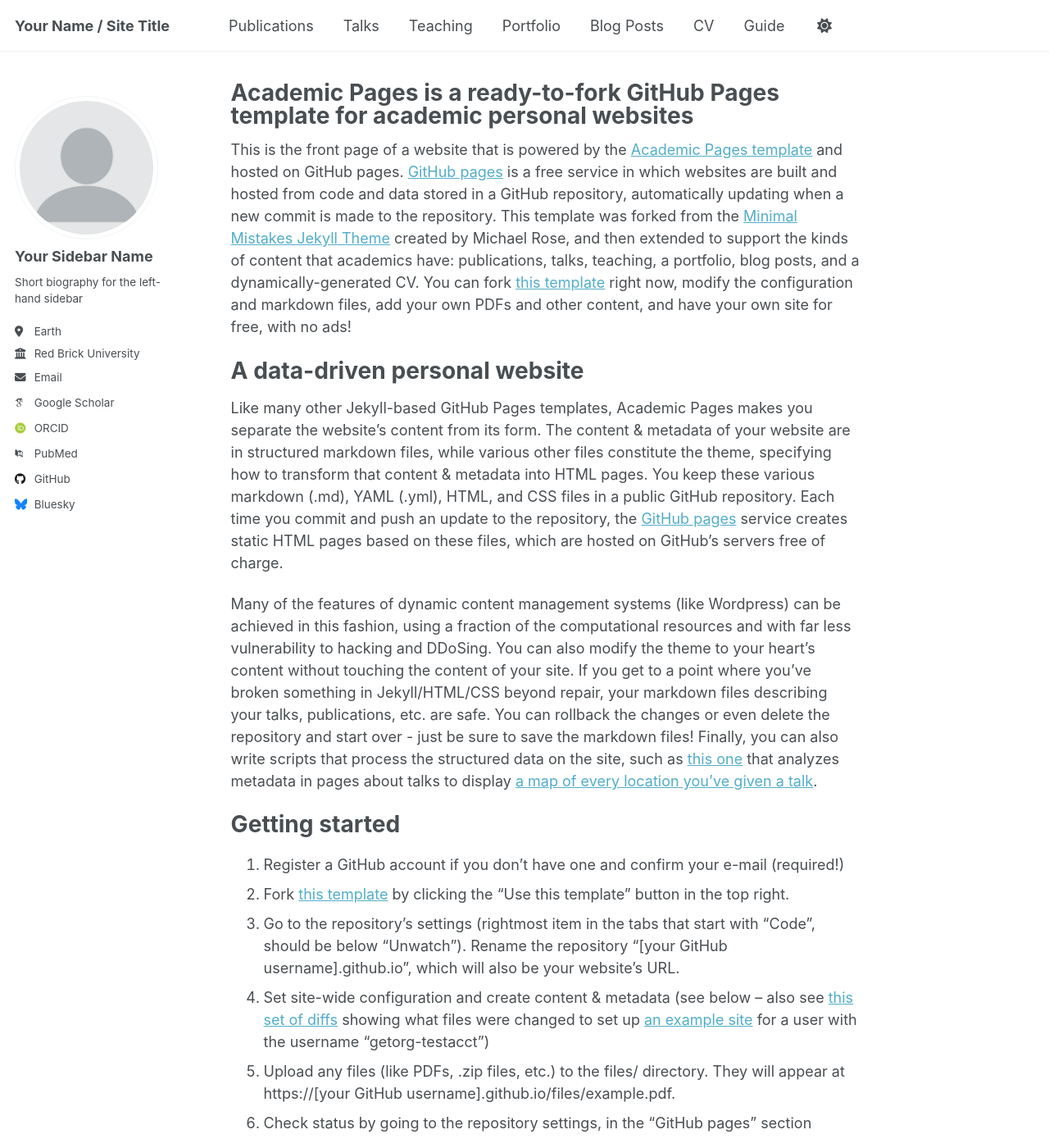
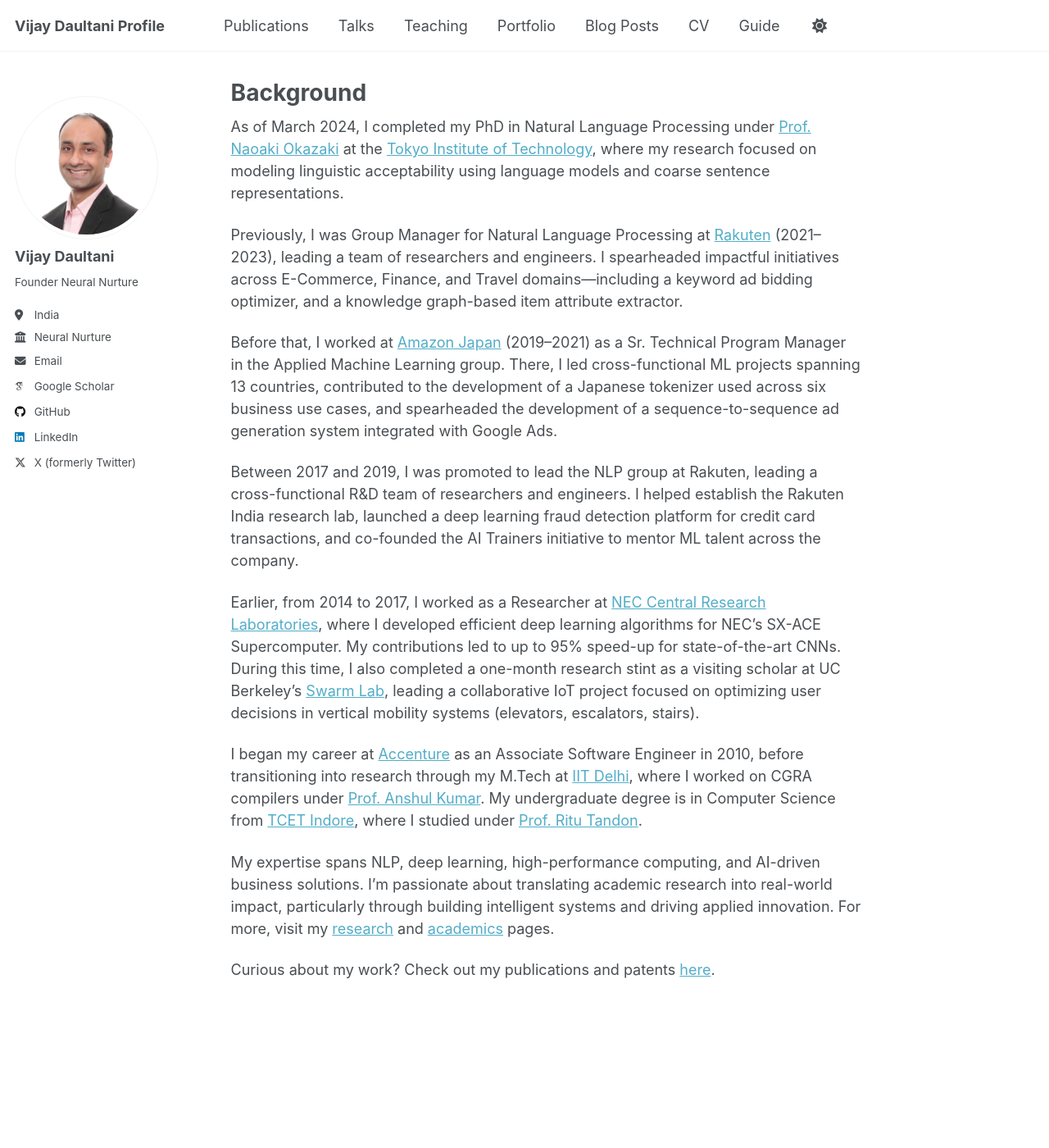
Before and after one commit to vijaydaultani/vijaydaultani.github.io, a Jekyll site: the page built from _pages/about.md, in a window 1280 px wide and 1400 px high. Shown: the whole window at 82% size. Built offline with Jekyll 4.4.1, drawn with Linux system fonts in a browser that asks for light colours; some web fonts are replaced; some of the changed text lies outside the part shown.

Commit message:
pushing index page of the new theme

```diff
--- a/_config.yml
+++ b/_config.yml
@@ -9,35 +9,35 @@
 # Basic Site Settings
 locale                   : "en-US"
 site_theme               : "default"
-title                    : "Your Name / Site Title"
+title                    : "Vijay Daultani Profile"
 title_separator          : "-"
-name                     : &name "Your Name"
+name                     : &name "Vijay Daultani"
 description              : &description "personal description"
-url                      : https://academicpages.github.io # the base hostname & protocol for your site e.g. "https://[your GitHub username].github.io"
+url                      : https://vijaydaultani.github.io # the base hostname & protocol for your site e.g. "https://[your GitHub username].github.io"
 baseurl                  : "" # the subpath of your site, e.g. "/blog"
-repository               : "academicpages/academicpages.github.io"
+repository               : "vijaydaultani/vijaydaultani.github.io"
 
 # Site Author - The following control what appear as part of the author content on the side bar.
 #               If a field is blank the icon and link will not appear, otherwise it will be shown.
 #               Additional customization can be done by editing /_includes/author-profile.html
 author:
   # Biographic information
-  avatar           : "profile.png"
-  name             : "Your Sidebar Name"
+  avatar           : "profile.jpg"
+  name             : "Vijay Daultani"
   pronouns         : # example: "she/her"
-  bio              : "Short biography for the left-hand sidebar"
-  location         : "Earth"
-  employer         : "Red Brick University"
+  bio              : "Founder Neural Nurture"
+  location         : "India"
+  employer         : "Neural Nurture"
   uri              : # URL
-  email            : "none@example.org"
+  email            : "vijay.daultani@gmail.com"
 
   # Academic websites
   arxiv            : # URL - Update with the correct link to your profile
-  googlescholar    : "https://scholar.google.com/citations?user=PS_CX0AAAAAJ"
+  googlescholar    : "https://scholar.google.com/citations?user=qsoG8ZQAAAAJ&hl=en"
   impactstory      : # URL
-  orcid            : "http://orcid.org/yourorcidurl"
+  orcid            : # URL
   semantic         : # URL
-  pubmed           : "https://www.ncbi.nlm.nih.gov/pubmed/?term=john+snow"
+  pubmed           : # URL
   researchgate     : # URL
   scopus           : # URL
 
@@ -45,12 +45,12 @@
   bitbucket        : # Username - Update with your username on the site
   codepen          : # Username
   dribbble         : # Username
-  github           : "academicpages"
+  github           : vijaydaultani
   kaggle           : # Username
   stackoverflow    : # User number or user number and name (i.e., use "1" or "1/jeff-atwood")
 
   # Social media
-  bluesky          : "bsky.app" # Replace this with you Bluesky username
+  bluesky          : # Username
   facebook         : # Username
   flickr           : # Username
   foursquare       : # Username
@@ -59,7 +59,7 @@
   keybase          : # Username
   instagram        : # Username
   lastfm           : # Username
-  linkedin         : # Username
+  linkedin         : vijaydaultani
   mastodon         : # URL
   medium           : # URL
   pinterest        : # Username
@@ -67,7 +67,7 @@
   steam            : # Username
   telegram         : # URL
   tumblr           : # Username
-  twitter          : # Username for X / Twitter
+  twitter          : vijaydaultani
   vine             : # Username
   weibo            : # Username
   wikipedia        : # Username
--- a/_pages/about.md
+++ b/_pages/about.md
@@ -1,49 +1,24 @@
 ---
 permalink: /
-title: "Academic Pages is a ready-to-fork GitHub Pages template for academic personal websites"
+title: "Background"
 author_profile: true
 redirect_from:
   - /about/
   - /about.html
 ---
 
-This is the front page of a website that is powered by the [Academic Pages template](https://github.com/academicpages/academicpages.github.io) and hosted on GitHub pages. [GitHub pages](https://pages.github.com) is a free service in which websites are built and hosted from code and data stored in a GitHub repository, automatically updating when a new commit is made to the repository. This template was forked from the [Minimal Mistakes Jekyll Theme](https://mmistakes.github.io/minimal-mistakes/) created by Michael Rose, and then extended to support the kinds of content that academics have: publications, talks, teaching, a portfolio, blog posts, and a dynamically-generated CV. You can fork [this template](https://github.com/academicpages/academicpages.github.io) right now, modify the configuration and markdown files, add your own PDFs and other content, and have your own site for free, with no ads!
+As of March 2024, I completed my PhD in Natural Language Processing under [Prof. Naoaki Okazaki](https://www.chokkan.org/) at the [Tokyo Institute of Technology](https://www.titech.ac.jp/english/), where my research focused on modeling linguistic acceptability using language models and coarse sentence representations.
 
-A data-driven personal website
-======
-Like many other Jekyll-based GitHub Pages templates, Academic Pages makes you separate the website's content from its form. The content & metadata of your website are in structured markdown files, while various other files constitute the theme, specifying how to transform that content & metadata into HTML pages. You keep these various markdown (.md), YAML (.yml), HTML, and CSS files in a public GitHub repository. Each time you commit and push an update to the repository, the [GitHub pages](https://pages.github.com/) service creates static HTML pages based on these files, which are hosted on GitHub's servers free of charge.
+Previously, I was Group Manager for Natural Language Processing at [Rakuten](https://global.rakuten.com/corp/) (2021–2023), leading a team of researchers and engineers. I spearheaded impactful initiatives across E-Commerce, Finance, and Travel domains—including a keyword ad bidding optimizer, and a knowledge graph-based item attribute extractor.
 
-Many of the features of dynamic content management systems (like Wordpress) can be achieved in this fashion, using a fraction of the computational resources and with far less vulnerability to hacking and DDoSing. You can also modify the theme to your heart's content without touching the content of your site. If you get to a point where you've broken something in Jekyll/HTML/CSS beyond repair, your markdown files describing your talks, publications, etc. are safe. You can rollback the changes or even delete the repository and start over - just be sure to save the markdown files! Finally, you can also write scripts that process the structured data on the site, such as [this one](https://github.com/academicpages/academicpages.github.io/blob/master/talkmap.ipynb) that analyzes metadata in pages about talks to display [a map of every location you've given a talk](https://academicpages.github.io/talkmap.html).
+Before that, I worked at [Amazon Japan](https://www.amazon.co.jp/) (2019–2021) as a Sr. Technical Program Manager in the Applied Machine Learning group. There, I led cross-functional ML projects spanning 13 countries, contributed to the development of a Japanese tokenizer used across six business use cases, and spearheaded the development of a sequence-to-sequence ad generation system integrated with Google Ads.
 
-Getting started
-======
-1. Register a GitHub account if you don't have one and confirm your e-mail (required!)
-1. Fork [this template](https://github.com/academicpages/academicpages.github.io) by clicking the "Use this template" button in the top right.
-1. Go to the repository's settings (rightmost item in the tabs that start with "Code", should be below "Unwatch"). Rename the repository "[your GitHub username].github.io", which will also be your website's URL.
-1. Set site-wide configuration and create content & metadata (see below -- also see [this set of diffs](http://archive.is/3TPas) showing what files were changed to set up [an example site](https://getorg-testacct.github.io) for a user with the username "getorg-testacct")
-1. Upload any files (like PDFs, .zip files, etc.) to the files/ directory. They will appear at https://[your GitHub username].github.io/files/example.pdf.
-1. Check status by going to the repository settings, in the "GitHub pages" section
+Between 2017 and 2019, I was promoted to lead the NLP group at Rakuten, leading a cross-functional R&D team of researchers and engineers. I helped establish the Rakuten India research lab, launched a deep learning fraud detection platform for credit card transactions, and co-founded the AI Trainers initiative to mentor ML talent across the company.
 
-Site-wide configuration
-------
-The main configuration file for the site is in the base directory in [_config.yml](https://github.com/academicpages/academicpages.github.io/blob/master/_config.yml), which defines the content in the sidebars and other site-wide features. You will need to replace the default variables with ones about yourself and your site's github repository. The configuration file for the top menu is in [_data/navigation.yml](https://github.com/academicpages/academicpages.github.io/blob/master/_data/navigation.yml). For example, if you don't have a portfolio or blog posts, you can remove those items from that navigation.yml file to remove them from the header.
+Earlier, from 2014 to 2017, I worked as a Researcher at [NEC Central Research Laboratories](http://www.nec.com/en/global/rd/), where I developed efficient deep learning algorithms for NEC’s SX-ACE Supercomputer. My contributions led to up to 95% speed-up for state-of-the-art CNNs. During this time, I also completed a one-month research stint as a visiting scholar at UC Berkeley’s [Swarm Lab](https://bamlab.berkeley.edu/wiki/swarm_lab), leading a collaborative IoT project focused on optimizing user decisions in vertical mobility systems (elevators, escalators, stairs).
 
-Create content & metadata
-------
-For site content, there is one markdown file for each type of content, which are stored in directories like _publications, _talks, _posts, _teaching, or _pages. For example, each talk is a markdown file in the [_talks directory](https://github.com/academicpages/academicpages.github.io/tree/master/_talks). At the top of each markdown file is structured data in YAML about the talk, which the theme will parse to do lots of cool stuff. The same structured data about a talk is used to generate the list of talks on the [Talks page](https://academicpages.github.io/talks), each [individual page](https://academicpages.github.io/talks/2012-03-01-talk-1) for specific talks, the talks section for the [CV page](https://academicpages.github.io/cv), and the [map of places you've given a talk](https://academicpages.github.io/talkmap.html) (if you run this [python file](https://github.com/academicpages/academicpages.github.io/blob/master/talkmap.py) or [Jupyter notebook](https://github.com/academicpages/academicpages.github.io/blob/master/talkmap.ipynb), which creates the HTML for the map based on the contents of the _talks directory).
+I began my career at [Accenture](https://www.accenture.com/in-en) as an Associate Software Engineer in 2010, before transitioning into research through my M.Tech at [IIT Delhi](http://www.cse.iitd.ac.in/), where I worked on CGRA compilers under [Prof. Anshul Kumar](http://www.cse.iitd.ac.in/~anshul/). My undergraduate degree is in Computer Science from [TCET Indore](http://www.trubainstitute.ac.in/GROUP-OF-INSTITUTIONS/tcet_new), where I studied under [Prof. Ritu Tandon](http://www.trubainstitute.ac.in/GROUP-OF-INSTITUTIONS/tcet_new/info.php?show=351).
 
-**Markdown generator**
+My expertise spans NLP, deep learning, high-performance computing, and AI-driven business solutions. I’m passionate about translating academic research into real-world impact, particularly through building intelligent systems and driving applied innovation. For more, visit my [research](research) and [academics](academics) pages.
 
-The repository includes [a set of Jupyter notebooks](https://github.com/academicpages/academicpages.github.io/tree/master/markdown_generator
-) that converts a CSV containing structured data about talks or presentations into individual markdown files that will be properly formatted for the Academic Pages template. The sample CSVs in that directory are the ones I used to create my own personal website at stuartgeiger.com. My usual workflow is that I keep a spreadsheet of my publications and talks, then run the code in these notebooks to generate the markdown files, then commit and push them to the GitHub repository.
-
-How to edit your site's GitHub repository
-------
-Many people use a git client to create files on their local computer and then push them to GitHub's servers. If you are not familiar with git, you can directly edit these configuration and markdown files directly in the github.com interface. Navigate to a file (like [this one](https://github.com/academicpages/academicpages.github.io/blob/master/_talks/2012-03-01-talk-1.md) and click the pencil icon in the top right of the content preview (to the right of the "Raw | Blame | History" buttons). You can delete a file by clicking the trashcan icon to the right of the pencil icon. You can also create new files or upload files by navigating to a directory and clicking the "Create new file" or "Upload files" buttons.
-
-Example: editing a markdown file for a talk
-![Editing a markdown file for a talk](/images/editing-talk.png)
-
-For more info
-------
-More info about configuring Academic Pages can be found in [the guide](https://academicpages.github.io/markdown/), the [growing wiki](https://github.com/academicpages/academicpages.github.io/wiki), and you can always [ask a question on GitHub](https://github.com/academicpages/academicpages.github.io/discussions). The [guides for the Minimal Mistakes theme](https://mmistakes.github.io/minimal-mistakes/docs/configuration/) (which this theme was forked from) might also be helpful.
+Curious about my work? Check out my publications and patents [here](research.md).
--- a/markdown_generator/talks.tsv
+++ b/markdown_generator/talks.tsv
@@ -3,3 +3,4 @@
 Tutorial 1 on Relevant Topic in Your Field	Tutorial	tutorial-1	UC-Berkeley Institute for Testing Science	2013-03-01	Berkeley CA, USA	http://exampleurl.com	This is a description of your tutorial, note the different field in type. This is a markdown files that can be all markdown-ified like any other post. Yay markdown!
 Talk 2 on Relevant Topic in Your Field	Talk	talk-2	London School of Testing	2014-02-01	London, UK	http://example2.com	This is a description of your talk, which is a markdown files that can be all markdown-ified like any other post. Yay markdown!
 Conference Proceeding talk 3 on Relevant Topic in Your Field	Conference proceedings talk	talk-3	Testing Institute of America 2014 Annual Conference	2014-03-01	Los Angeles, CA		This is a description of your conference proceedings talk, note the different field in type. You can put anything in this field.
+Association Rules   Talk    talk-1  Rakuten    2017-03-01   Tokyo, Japan    http://exampleurl.com   This is a short description of my talk
```
Also changed, not shown: images/profile.jpg (added), images/profile.png.
